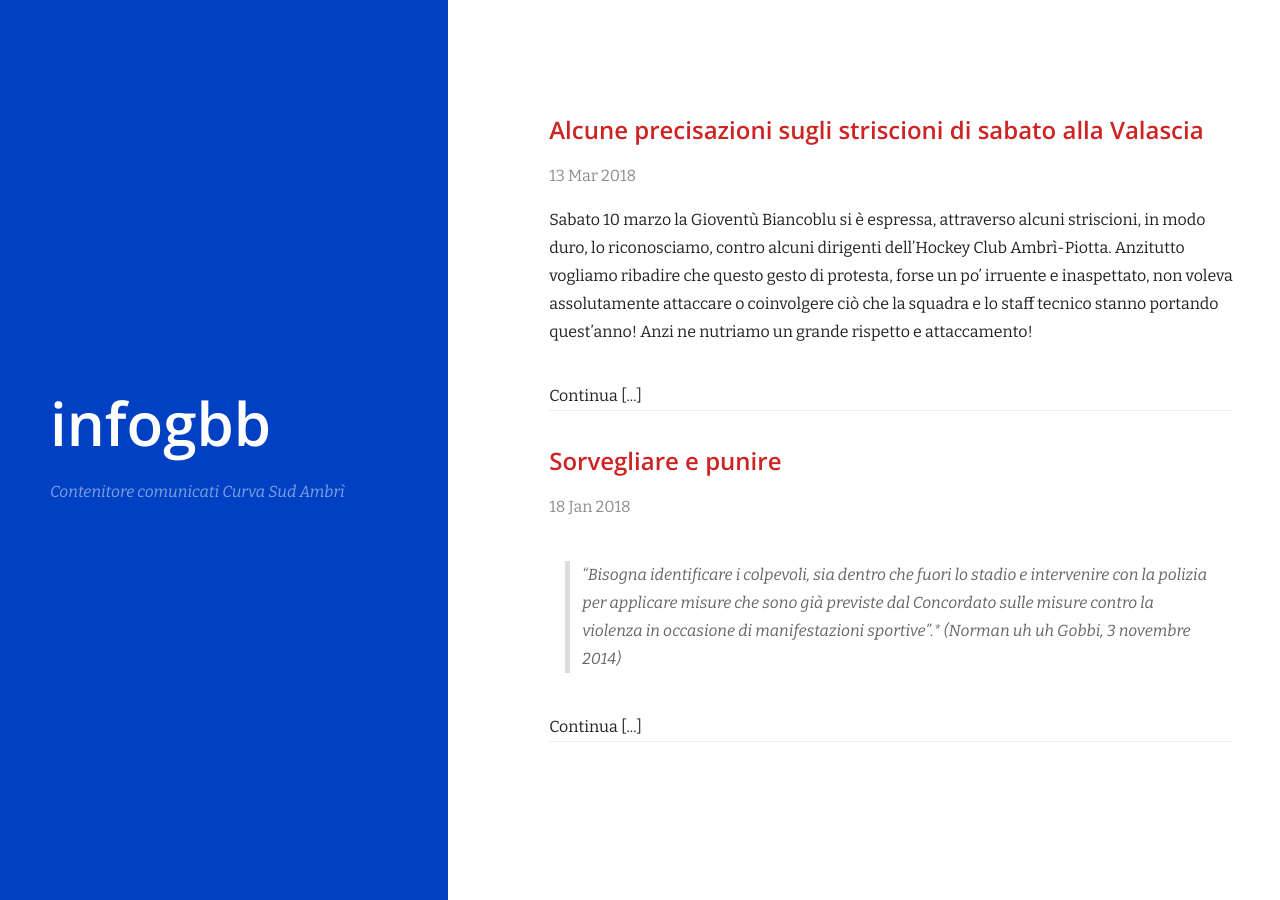
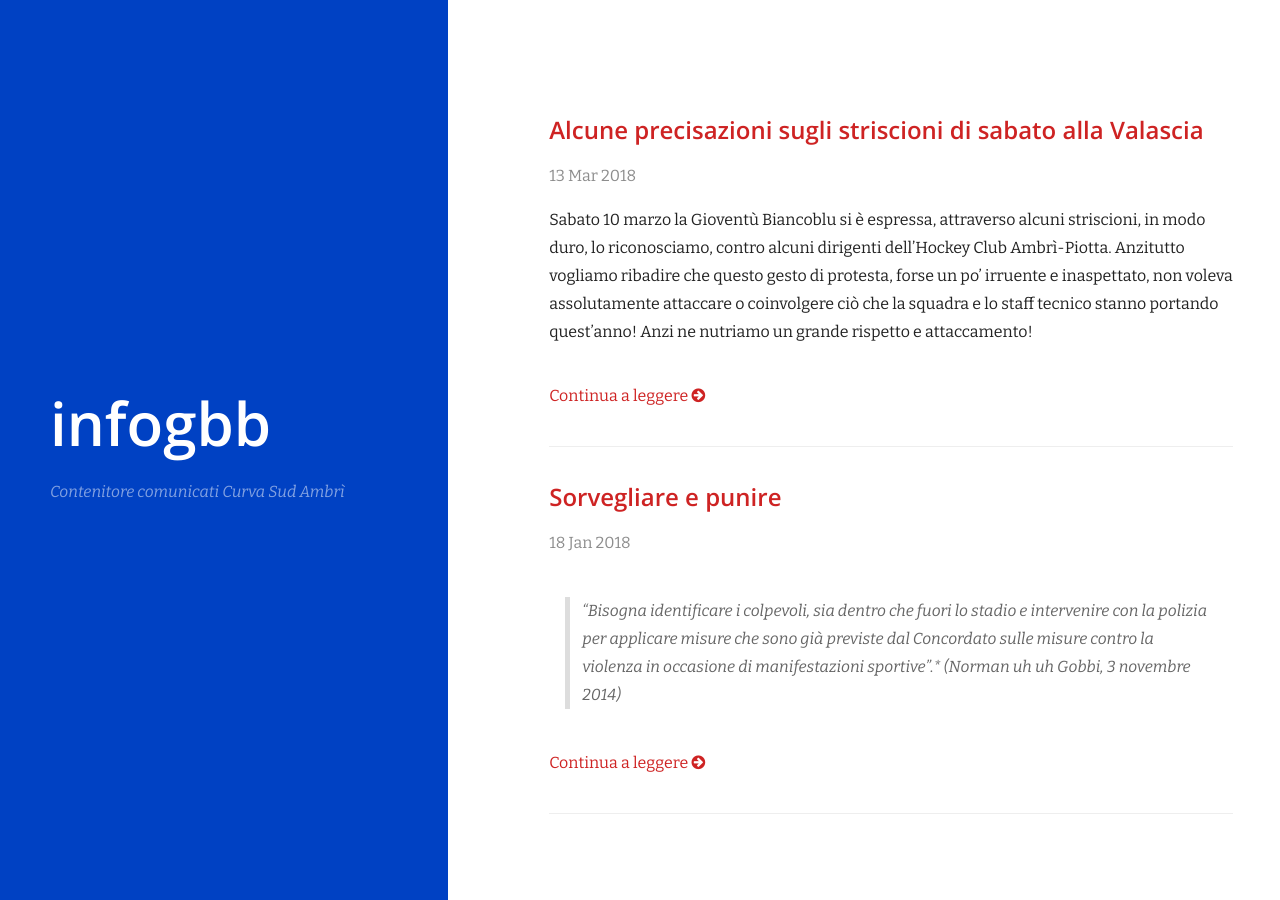
Before and after one commit to cyberl3o/cyberl3o.github.io, a Jekyll site: the page built from index.html, in a window 1280 px wide. Built offline with Jekyll 4.4.1, drawn with Linux system fonts in a browser that asks for light colours; nearby versions of some CDN libraries.

Commit message:
add read more button

```diff
--- a/index.html
+++ b/index.html
@@ -22,7 +22,9 @@ layout: default
             {{ post.date | date_to_string }}
           </span>
           {{ post.excerpt }}
-            Continua [...]
+            <p><a class="btn btn-sm btn-primary" href="{{ post.url
+         }}/#read-more" role="button">Continua a leggere <i class="fa
+         fa-arrow-circle-right"></i></a>
         </li>
       {% endfor %}
     </ul>
```
